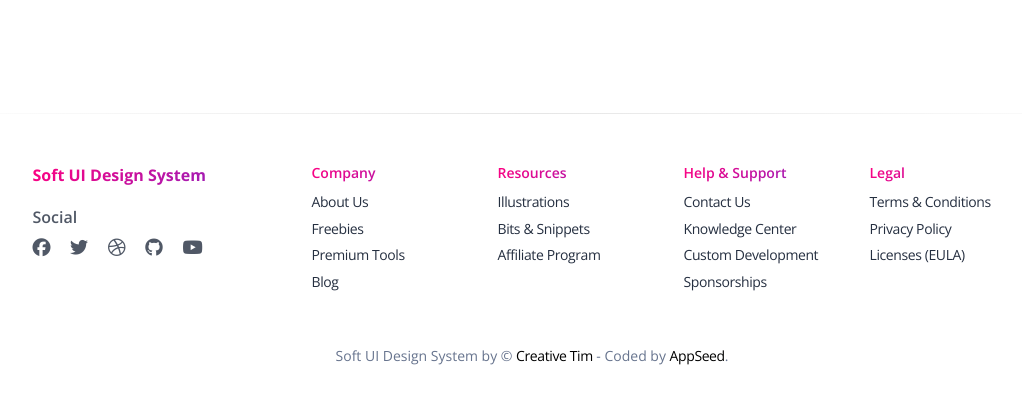
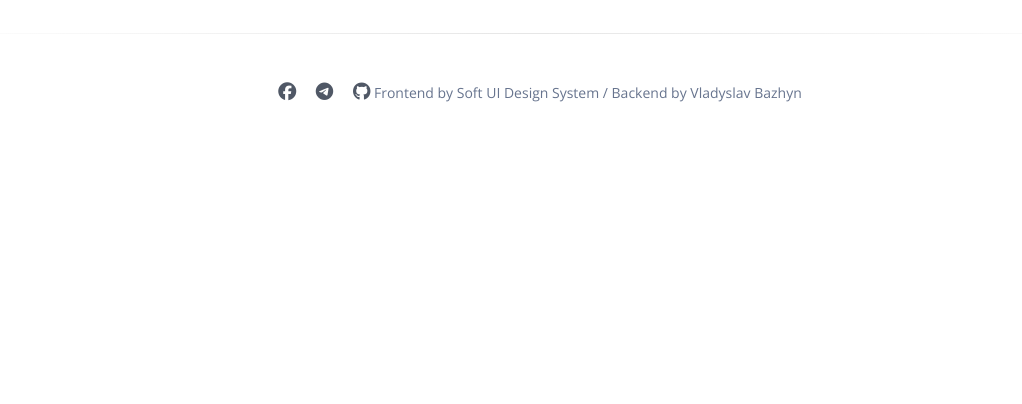
Before and after one commit to VladyslavBazhyn/restaurant_kitchen_service, a Django app: page /cook/1/delete/ in a window 1280 px wide. Shown: the part 121-525 px from the top of the page, without its empty margins (108-1130 px from the left). Run offline with Django 5.2, Linux system fonts and the light colour scheme; the visitor is signed in with stand-in values (Sample User, id 1); data comes from the database, SQL or seed files in the repository; some libraries are stand-ins or nearby versions.

Commit message:
Change performance of footer navigation and home page

```diff
--- a/templates/includes/footer.html
+++ b/templates/includes/footer.html
@@ -1,146 +1,31 @@
-  <footer class="footer pt-5 mt-5">
+  <footer class="footer pt-2 mt-2">
     <hr class="horizontal dark mb-5">
-    <div class="container">
-      <div class=" row">
-        <div class="col-md-3 mb-4 ms-auto">
-          <div>
-            <h6 class="text-gradient text-primary font-weight-bolder">Soft UI Design System</h6>
-          </div>
-          <div>
-            <h6 class="mt-3 mb-2 opacity-8">Social</h6>
-            <ul class="d-flex flex-row ms-n3 nav">
+    <div class="container ">
+      <div class="row justify-content-center">
+        <div class="col-12">
+          <div class="text-center">
+            <ul class="nav justify-content-center">
               <li class="nav-item">
-                <a class="nav-link pe-1" href="https://www.facebook.com/CreativeTim/" target="_blank">
+                <a class="nav-link pe-1" href="https://www.facebook.com/profile.php?id=100087398464753" target="_blank">
                   <i class="fab fa-facebook text-lg opacity-8"></i>
                 </a>
               </li>
               <li class="nav-item">
-                <a class="nav-link pe-1" href="https://twitter.com/creativetim" target="_blank">
-                  <i class="fab fa-twitter text-lg opacity-8"></i>
+                <a class="nav-link pe-1" href="https://t.me/mrdarmstadtium" target="_blank">
+                  <i class="fab fa-telegram text-lg opacity-8"></i>
                 </a>
               </li>
               <li class="nav-item">
-                <a class="nav-link pe-1" href="https://dribbble.com/creativetim" target="_blank">
-                  <i class="fab fa-dribbble text-lg opacity-8"></i>
-                </a>
-              </li>
-              <li class="nav-item">
-                <a class="nav-link pe-1" href="https://github.com/creativetimofficial" target="_blank">
+                <a class="nav-link pe-1" href="https://github.com/VladyslavBazhyn" target="_blank">
                   <i class="fab fa-github text-lg opacity-8"></i>
                 </a>
               </li>
               <li class="nav-item">
-                <a class="nav-link pe-1" href="https://www.youtube.com/channel/UCVyTG4sCw-rOvB9oHkzZD1w" target="_blank">
-                  <i class="fab fa-youtube text-lg opacity-8"></i>
-                </a>
+                <p class="text-sm">
+                  Frontend by Soft UI Design System / Backend by Vladyslav Bazhyn
+                </p>
               </li>
             </ul>
-          </div>
-        </div>
-        <div class="col-md-2 col-sm-6 col-6 mb-4">
-          <div>
-            <h6 class="text-gradient text-primary text-sm">Company</h6>
-            <ul class="flex-column ms-n3 nav">
-              <li class="nav-item">
-                <a class="nav-link" href="https://www.creative-tim.com/presentation" target="_blank">
-                  About Us
-                </a>
-              </li>
-              <li class="nav-item">
-                <a class="nav-link" href="https://www.creative-tim.com/templates/free" target="_blank">
-                  Freebies
-                </a>
-              </li>
-              <li class="nav-item">
-                <a class="nav-link" href="https://www.creative-tim.com/templates/premium" target="_blank">
-                  Premium Tools
-                </a>
-              </li>
-              <li class="nav-item">
-                <a class="nav-link" href="https://www.creative-tim.com/blog" target="_blank">
-                  Blog
-                </a>
-              </li>
-            </ul>
-          </div>
-        </div>
-        <div class="col-md-2 col-sm-6 col-6 mb-4">
-          <div>
-            <h6 class="text-gradient text-primary text-sm">Resources</h6>
-            <ul class="flex-column ms-n3 nav">
-              <li class="nav-item">
-                <a class="nav-link" href="https://iradesign.io/" target="_blank">
-                  Illustrations
-                </a>
-              </li>
-              <li class="nav-item">
-                <a class="nav-link" href="https://www.creative-tim.com/bits" target="_blank">
-                  Bits & Snippets
-                </a>
-              </li>
-              <li class="nav-item">
-                <a class="nav-link" href="https://www.creative-tim.com/affiliates/new" target="_blank">
-                  Affiliate Program
-                </a>
-              </li>
-            </ul>
-          </div>
-        </div>
-        <div class="col-md-2 col-sm-6 col-6 mb-4">
-          <div>
-            <h6 class="text-gradient text-primary text-sm">Help & Support</h6>
-            <ul class="flex-column ms-n3 nav">
-              <li class="nav-item">
-                <a class="nav-link" href="https://www.creative-tim.com/contact-us" target="_blank">
-                  Contact Us
-                </a>
-              </li>
-              <li class="nav-item">
-                <a class="nav-link" href="https://www.creative-tim.com/knowledge-center" target="_blank">
-                  Knowledge Center
-                </a>
-              </li>
-              <li class="nav-item">
-                <a class="nav-link" href="https://services.creative-tim.com/?ref=ct-soft-ui-footer" target="_blank">
-                  Custom Development
-                </a>
-              </li>
-              <li class="nav-item">
-                <a class="nav-link" href="https://www.creative-tim.com/sponsorships" target="_blank">
-                  Sponsorships
-                </a>
-              </li>
-            </ul>
-          </div>
-        </div>
-        <div class="col-md-2 col-sm-6 col-6 mb-4 me-auto">
-          <div>
-            <h6 class="text-gradient text-primary text-sm">Legal</h6>
-            <ul class="flex-column ms-n3 nav">
-              <li class="nav-item">
-                <a class="nav-link" href="https://www.creative-tim.com/terms" target="_blank">
-                  Terms & Conditions
-                </a>
-              </li>
-              <li class="nav-item">
-                <a class="nav-link" href="https://www.creative-tim.com/privacy" target="_blank">
-                  Privacy Policy
-                </a>
-              </li>
-              <li class="nav-item">
-                <a class="nav-link" href="https://www.creative-tim.com/license" target="_blank">
-                  Licenses (EULA)
-                </a>
-              </li>
-            </ul>
-          </div>
-        </div>
-        <div class="col-12">
-          <div class="text-center">
-            <p class="my-4 text-sm">
-              Soft UI Design System by &copy; <a target="_blank" href="https://bit.ly/3fKQZaL" target="_blank">Creative Tim</a>
-              - Coded by <a target="_blank" href="https://appseed.us" target="_blank">AppSeed</a>.
-            </p>
           </div>
         </div>
       </div>
--- a/templates/includes/navigation.html
+++ b/templates/includes/navigation.html
@@ -59,9 +59,6 @@
                       </a>
                       <a href="{% url 'kitchen:ingredient-list' %}" class="dropdown-item border-radius-md">
                         All Ingredients
-                      </a>
-                      <a href="#" class="dropdown-item border-radius-md">
-                        Author
                       </a>
                     </div>
                     <div class="row d-lg-none">
```
Also changed, not shown: templates/kitchen/index.html (+10 -10 lines).
